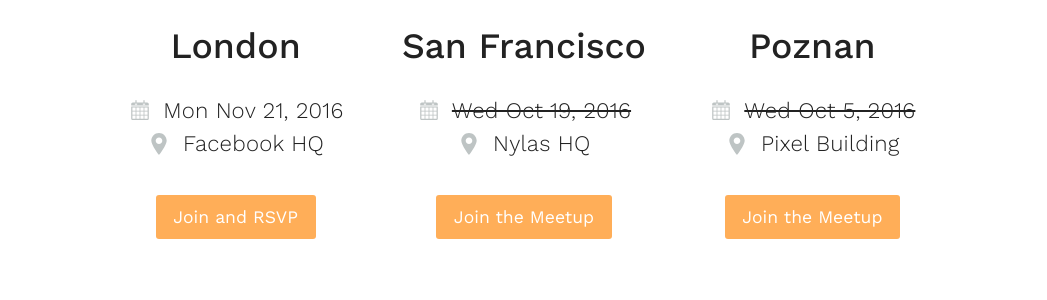
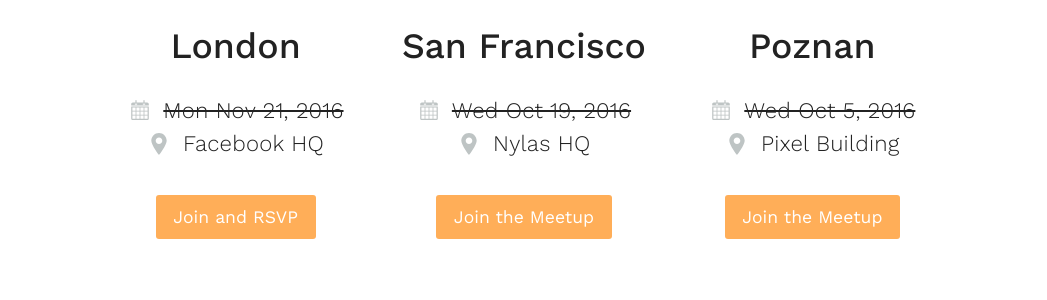
Before and after one commit to HumanOps/site, a Jekyll site: the page built from index.html, in a window 1280 px wide. Shown: the part 3352-3652 px from the top of the page, without its empty margins (116-1163 px from the left). Built offline with Jekyll 4.4.1, drawn with Linux system fonts in a browser that asks for light colours; a script that is not in the unit is left out.

Commit message:
Retire London's meetup on the front page.
This commit updates the front page making sure that the date for the London's
meetup is now crossed over, plus a tiny fix to the URL.

Signed-off-by: Krzysztof Wilczynski <krzysztof.wilczynski@linux.com>

```diff
--- a/_includes/header.html
+++ b/_includes/header.html
@@ -29,7 +29,7 @@
             {% endif %}
 
             <li class="social-item">
-                {% include icon-meetup-grey.html url="http://www.meetup.com/it-IT/HumanOps-London/" text="meetup" %}
+                {% include icon-meetup-grey.html url="http://www.meetup.com/HumanOps-London/" text="meetup" %}
             </li>
 
         {% endcomment %}
--- a/_sections/4-what-can-we-do.html
+++ b/_sections/4-what-can-we-do.html
@@ -21,7 +21,7 @@
             {% include icon-meetup.svg %}
             <h3>London</h3>
             <p class="item-text">
-                {% include icon-calendar.svg %} Mon Nov 21, 2016
+                {% include icon-calendar.svg %} <del>Mon Nov 21, 2016</del>
                 <br />
                 {% include icon-location.svg %} Facebook HQ
             </p>
```
